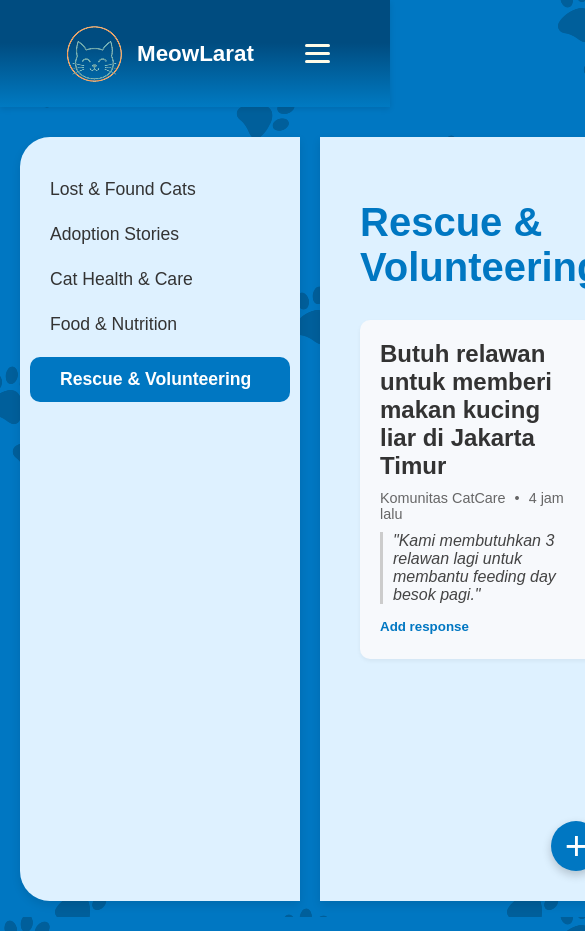
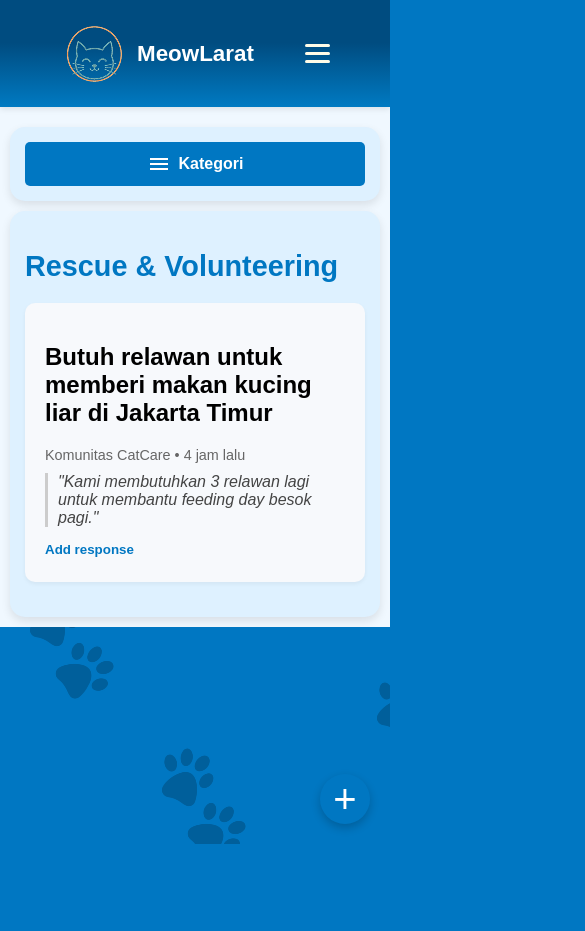
Before and after one commit to NEET-ed/meowlarat-fe, a Vue app: page /forum/rescue in a window 390 px wide. Shown: the top 931 px of the page, 585 px wide, since content can reach past the window. After the commit the page ends 844 px from the top, so only its background shows below. Built offline with nearby package versions, Linux system fonts and the light colour scheme.

Commit message:
Update ForumView.vue

```diff
--- a/src/views/ForumView.vue
+++ b/src/views/ForumView.vue
@@ -6,14 +6,26 @@
     <main class="forum-layout-container">
 
       <aside class="forum-sidebar">
-        <nav>
+        <div class="sidebar-header-mobile">
+          <button class="mobile-menu-toggle" @click="toggleSidebar">
+            <svg v-if="!isSidebarOpen" viewBox="0 0 24 24" fill="currentColor" width="24" height="24">
+              <path d="M3 18h18v-2H3v2zm0-5h18v-2H3v2zm0-7v2h18V6H3z"/>
+            </svg>
+            <svg v-else viewBox="0 0 24 24" fill="currentColor" width="24" height="24">
+              <path d="M19 6.41L17.59 5 12 10.59 6.41 5 5 6.41 10.59 12 5 17.59 6.41 19 12 13.41 17.59 19 19 17.59 13.41 12z"/>
+            </svg>
+            <span>Kategori</span>
+          </button>
+        </div>
+
+        <nav :class="{ 'mobile-hidden': !isSidebarOpen }">
           <ul class="sidebar-menu">
             <li
               v-for="item in sidebarItems"
               :key="item.path"
               :class="{ 'active': $route.path === item.path }"
             >
-              <router-link :to="item.path">{{ item.name }}</router-link>
+              <router-link :to="item.path" @click="closeSidebarOnMobile">{{ item.name }}</router-link>
             </li>
           </ul>
         </nav>
@@ -52,14 +64,11 @@
 
         <div v-if="showNewTopicModal" class="modal-overlay" @click.self="closeNewTopicModal">
       <div class="modal-container">
-
         <div class="modal-header">
           <h2>Buat Topik Baru</h2>
           <button class="close-btn" @click="closeNewTopicModal">&times;</button>
         </div>
-
         <form @submit.prevent="submitNewTopic">
-
           <div class="form-group">
             <label for="forum-type">Jenis Forum</label>
             <select id="forum-type" v-model="newTopic.forum_type" required>
@@ -73,7 +82,6 @@
               </option>
             </select>
           </div>
-
           <div class="form-group">
             <label for="title">Judul Topik</label>
             <input
@@ -84,7 +92,6 @@
               required
             >
           </div>
-
           <div class="form-group">
             <label for="description">Deskripsi Lengkap</label>
             <textarea
@@ -95,41 +102,33 @@
               required
             ></textarea>
           </div>
-
           <div class="modal-footer">
             <button type="submit" class="submit-modal-btn">Submit</button>
           </div>
-
         </form>
       </div>
     </div>
 
         <div v-if="showDetailModal" class="modal-overlay" @click.self="closeDetailModal">
       <div class="modal-container detail-modal">
-
         <div class="modal-header">
           <h2>{{ selectedTopic.title }}</h2>
           <button class="close-btn" @click="closeDetailModal">&times;</button>
         </div>
-
         <div class="topic-detail-content">
           <p class="detail-meta">
             Oleh <strong>{{ selectedTopic.author }}</strong> • {{ selectedTopic.time }}
           </p>
-
           <p class="detail-excerpt">
             {{ selectedTopic.excerpt }}
             <br><br>
           </p>
-
           <hr>
-
           <h3 class="replies-title">Balasan (1)</h3>
           <div class="reply-card">
               <p><strong>Bambang S:</strong> Wah, kasusnya mirip kucing saya. Coba ganti jenis mangkuk makannya, kadang itu membantu!</p>
               <span class="reply-time">1 mnt lalu</span>
           </div>
-
           <div class="form-group add-reply">
               <textarea placeholder="Tulis balasan Anda di sini..." rows="2"></textarea>
               <button class="submit-modal-btn small-btn">Kirim Balasan</button>
@@ -148,9 +147,23 @@ import Navbar from '../components/Navbar.vue';
 const route = useRoute();
 
 // =================================================================
-// 📌 DUMMY DATA UNTUK SEMUA KATEGORI
+// 📌 LOGIKA RESPONSIVITAS MOBILE BARU
+// =================================================================
+const isSidebarOpen = ref(false);
+
+const toggleSidebar = () => {
+isSidebarOpen.value = !isSidebarOpen.value;
+};
+
+const closeSidebarOnMobile = () => {
+// Tutup sidebar hanya jika lebar layar di bawah 992px (lebar tablet/mobile)
+if (window.innerWidth <= 992) {
+ isSidebarOpen.value = false;
+}
+};
 // =================================================================
 
+// DUMMY DATA (TIDAK BERUBAH)
 const sidebarItems = ref([
 { name: 'Lost & Found Cats', path: '/forum/lost-found' },
 { name: 'Adoption Stories', path: '/forum/stories' },
@@ -161,18 +174,8 @@ const sidebarItems = ref([
 
 const allDummyTopics = {
 '/forum/nutrition': [
-    {
-      title: 'Makanan kering vs basah, mana lebih baik?',
-      author: 'Andi P',
-      time: '5 mnt yang lalu',
-      excerpt: 'Halo semuanya, aku masih bingung mau kasih makanan kering atau basah untuk kucingku. Ada yang bisa jelasin kelebihan dan kekurangannya?'
-    },
-    {
-      title: 'Resep makanan rumahan untuk kucing',
-      author: 'Rina M',
-      time: '2 jam lalu',
-      excerpt: 'Ada yang pernah bikin makanan kucing sendiri di rumah? Aku ingin coba buat yang sehat dan aman, biar nggak terus beli makanan kemasan.'
-    }
+ { title: 'Makanan kering vs basah, mana lebih baik?', author: 'Andi P', time: '5 mnt yang lalu', excerpt: 'Halo semuanya, aku masih bingung mau kasih makanan kering atau basah untuk kucingku. Ada yang bisa jelasin kelebihan dan kekurangannya?' },
+ { title: 'Resep makanan rumahan untuk kucing', author: 'Rina M', time: '2 jam lalu', excerpt: 'Ada yang pernah bikin makanan kucing sendiri di rumah? Aku ingin coba buat yang sehat dan aman, biar nggak terus beli makanan kemasan.' }
 ],
 '/forum/lost-found': [
  { title: 'Kucing Oren hilang di daerah Bandung', author: 'Budi H', time: '1 hari yang lalu', excerpt: 'Kucing saya warna oren dengan kalung biru hilang sejak kemarin. Mohon bantuannya.' },
@@ -188,68 +191,39 @@ const allDummyTopics = {
 ],
 };
 
-// =================================================================
-// LOGIKA MODAL & DINAMIS
-// =================================================================
 
-// MODAL 1: Buat Topik Baru
+// LOGIKA MODAL (TIDAK BERUBAH)
 const showNewTopicModal = ref(false);
-
-const openNewTopicModal = () => {
-  showNewTopicModal.value = true;
-};
-
+const openNewTopicModal = () => { showNewTopicModal.value = true; };
 const closeNewTopicModal = () => {
 showNewTopicModal.value = false;
-  // Reset form
 newTopic.value = { forum_type: '', title: '', excerpt: '', author: 'Pengguna Baru', time: 'Baru saja' };
 };
-
-const newTopic = ref({
-  forum_type: '',
-  title: '',
-  excerpt: '',
-  author: 'Pengguna Baru',
-  time: 'Baru saja',
-});
-
+const newTopic = ref({ forum_type: '', title: '', excerpt: '', author: 'Pengguna Baru', time: 'Baru saja', });
 const submitNewTopic = () => {
-  // Logic untuk menentukan path target
 const selectedItem = sidebarItems.value.find(item => item.name === newTopic.value.forum_type);
 const targetPath = selectedItem ? selectedItem.path : '/forum/nutrition';
 
-  // Logic DUMMY: Tambahkan topik ke array data yang sesuai
 if (allDummyTopics[targetPath]) {
-      allDummyTopics[targetPath].unshift({
-          title: newTopic.value.title,
-          author: newTopic.value.author,
-          time: newTopic.value.time,
-          excerpt: newTopic.value.excerpt,
-      });
+ allDummyTopics[targetPath].unshift({ title: newTopic.value.title, author: newTopic.value.author, time: newTopic.value.time, excerpt: newTopic.value.excerpt, });
  alert(`Topik baru berhasil ditambahkan ke kategori ${newTopic.value.forum_type}!`);
 } else {
  alert('Gagal menemukan kategori tujuan.');
 }
-
 closeNewTopicModal();
 };
-
-// MODAL 2: Detail Topik (BARU)
 const showDetailModal = ref(false);
-const selectedTopic = ref({}); // Untuk menyimpan data topik yang sedang dilihat
-
+const selectedTopic = ref({});
 const openTopicDetail = (topic) => {
-  selectedTopic.value = topic; // Isi data topik
-  showDetailModal.value = true; // Tampilkan modal
+selectedTopic.value = topic;
+showDetailModal.value = true;
+};
+const closeDetailModal = () => {
+showDetailModal.value = false;
+selectedTopic.value = {};
 };
 
-const closeDetailModal = () => {
-  showDetailModal.value = false;
-  selectedTopic.value = {}; // Bersihkan data
-};
-
-
-// LOGIKA KOMPUTASI
+// LOGIKA KOMPUTASI (TIDAK BERUBAH)
 const activeTopics = computed(() => {
 return allDummyTopics[route.path] || [];
 });
@@ -262,8 +236,12 @@ const activeCategoryTitle = computed(() => {
 
 <style scoped>
 /* =================================================================
- GAYA UMUM & LAYOUT
+GAYA UMUM & LAYOUT (Desktop Default)
 ================================================================= */
+.forum-page-wrapper {
+background-color: #f0f8ff;
+overflow-x: hidden;
+}
 
 .forum-layout-container {
 display: flex;
@@ -281,7 +259,7 @@ min-height: 700px;
 }
 
 /* =================================================================
- GAYA SIDEBAR
+GAYA SIDEBAR (Desktop Default)
 ================================================================= */
 .forum-sidebar {
 max-width: 280px;
@@ -290,6 +268,11 @@ padding: 30px 0;
 margin-right: 20px;
 border-top-right-radius: 0;
 border-bottom-right-radius: 0;
+}
+
+/* Sembunyikan header mobile di desktop */
+.sidebar-header-mobile {
+display: none;
 }
 
 .sidebar-menu {
@@ -321,7 +304,7 @@ background-color: white;
 }
 
 /* =================================================================
- GAYA KONTEN UTAMA
+GAYA KONTEN UTAMA (Desktop Default)
 ================================================================= */
 .forum-main-content {
 flex-grow: 1;
@@ -343,24 +326,13 @@ border-radius: 10px;
 padding: 20px;
 margin-bottom: 20px;
 box-shadow: 0 2px 4px rgba(0, 0, 0, 0.05);
-  /* PENTING: Tambahkan kursor agar terlihat bisa diklik */
 cursor: pointer;
-}
-
-.discussion-card h2 {
-font-size: 1.5rem;
-color: #333;
-margin: 0 0 10px 0;
 }
 
 .topic-meta {
  font-size: 0.9em;
  color: #666;
  margin-bottom: 10px;
-}
-
-.meta-dot {
- margin: 0 5px;
 }
 
 .topic-excerpt {
@@ -381,38 +353,30 @@ font-weight: 600;
 }
 
 .add-topic-btn {
-position: absolute;
-bottom: 30px;
-right: 40px;
-width: 50px;
-height: 50px;
+position: fixed;
+bottom: 20px;
+right: 20px;
+z-index: 500;
+width: 60px;
+height: 60px;
 background-color: #0077c2;
 color: white;
 border: none;
 border-radius: 50%;
-font-size: 2.5rem;
+font-size: 3rem;
 line-height: 1;
 text-align: center;
 cursor: pointer;
 box-shadow: 0 4px 10px rgba(0, 0, 0, 0.2);
-transition: background-color 0.2s;
-}
-
-.add-topic-btn:hover {
-background-color: #005b99;
-}
-
-.no-topic-message {
- padding: 20px;
- text-align: center;
- color: #666;
- font-style: italic;
+display: flex;
+justify-content: center;
+align-items: center;
+padding-bottom: 5px;
 }
 
 /* =================================================================
- GAYA MODAL UMUM
+✅ GAYA MODAL UMUM (DIKEMBALIKAN)
 ================================================================= */
-
 .modal-overlay {
 position: fixed;
 top: 0;
@@ -434,6 +398,7 @@ background-color: #005b99;
 width: 90%;
 max-width: 600px;
 position: relative;
+margin: 20px;
 }
 
 .modal-header {
@@ -475,7 +440,7 @@ input[type="text"], select, textarea {
     border: 1px solid #ccc;
     border-radius: 5px;
     box-sizing: border-box;
-  font-family: 'Poppins', sans-serif;
+    font-family: inherit;
 }
 
 .modal-footer {
@@ -494,8 +459,9 @@ input[type="text"], select, textarea {
 font-weight: 600;
 }
 
+
 /* =================================================================
-   GAYA MODAL DETAIL KHUSUS
+✅ GAYA MODAL DETAIL KHUSUS (DIKEMBALIKAN)
 ================================================================= */
 .topic-detail-content {
   padding-top: 10px;
@@ -529,8 +495,8 @@ hr {
   background-color: #f0f8ff;
   padding: 15px;
   border-radius: 8px;
+  border-left: 3px solid #0077c2;
   margin-bottom: 15px;
-    border-left: 3px solid #0077c2;
 }
 
 .reply-card p {
@@ -546,10 +512,10 @@ hr {
 }
 
 .add-reply {
-    margin-top: 30px;
   display: flex;
   gap: 10px;
   align-items: flex-end;
+  margin-top: 30px;
 }
 
 .add-reply textarea {
@@ -561,4 +527,140 @@ hr {
   padding: 8px 15px;
   white-space: nowrap;
 }
+
+
+/* =================================================================
+RESPONSIVITAS
+================================================================= */
+
+/* TABLET & MOBILE (max-width: 992px) */
+@media (max-width: 992px) {
+  /* Ubah layout dari row (samping) menjadi column (atas-bawah) */
+.forum-layout-container {
+   flex-direction: column;
+   padding: 15px;
+   min-height: unset;
+    max-width: 100%;
+    width: 100%;
+    box-sizing: border-box;
+ }
+
+/* Sidebar container: Ambil lebar penuh */
+.forum-sidebar {
+   max-width: 100%;
+   min-width: unset; /* ❗ PERBAIKAN: Hapus min-width desktop */
+   width: 100%; /* ❗ PERBAIKAN: Tambahkan width 100% eksplisit */
+   padding: 10px 15px;
+   border-radius: 15px;
+   margin-bottom: 20px;
+   min-height: unset;
+   margin: 10px 0;
+    box-sizing: border-box;
+ }
+
+/* Tampilkan header mobile (tombol Kategori) */
+.sidebar-header-mobile {
+ display: block;
+ padding: 5px 0;
+}
+
+.mobile-menu-toggle {
+ background-color: #0077c2;
+ color: white;
+ border: none;
+ border-radius: 5px;
+ padding: 10px 15px;
+ font-size: 1em;
+ cursor: pointer;
+ display: flex;
+ align-items: center;
+ gap: 8px;
+ font-weight: 600;
+ width: 100%;
+ justify-content: center;
+}
+
+/* Sembunyikan nav menu secara default di mobile */
+.forum-sidebar nav.mobile-hidden {
+ display: none;
+}
+
+/* Tampilkan nav menu saat isSidebarOpen=true */
+.forum-sidebar nav {
+ display: block;
+}
+
+  /* Hilangkan margin dan padding yang mengganggu full width */
+.forum-sidebar nav {
+ padding: 10px 0;
+ border-top: 1px solid #0077c2;
+ margin-top: 10px;
+}
+
+/* Konten Utama: Ambil lebar penuh, tanpa margin kiri */
+.forum-main-content {
+   flex-grow: 1;
+   width: 100%; /* ❗ PERBAIKAN: Tambahkan width 100% eksplisit */
+   padding: 20px;
+   min-height: unset;
+   border-radius: 15px;
+    box-sizing: border-box; /* ❗ PENTING: Pastikan padding tidak menambah lebar */
+ }
+.add-topic-btn {
+ width: 50px;
+ height: 50px;
+ font-size: 2.5rem;
+ padding-bottom: 2px;
+}
+}
+
+/* MOBILE KECIL (max-width: 600px) */
+@media (max-width: 600px) {
+.forum-layout-container {
+ padding: 10px;
+}
+
+.forum-main-content {
+ padding: 15px;
+}
+
+.main-title {
+ font-size: 1.8rem;
+ margin-bottom: 20px;
+}
+
+/* Modal di layar kecil */
+.modal-container {
+    width: calc(100% - 20px);
+    margin: 10px;
+    padding: 20px;
+
+    /* ❗ PERBAIKAN UTAMA: Batasi tinggi dan aktifkan scroll pada container detail modal */
+    max-height: 90vh; /* Batasi tinggi modal hingga 90% dari tinggi viewport */
+    overflow-y: auto; /* Aktifkan scroll vertikal jika konten melebihi max-height */
+
+    /* Pastikan detail modal tidak terganggu oleh margin atas/bawah */
+    display: flex;
+    flex-direction: column;
+  }
+
+.modal-header h2 {
+ font-size: 1.5rem;
+}
+
+.submit-modal-btn {
+ width: 100%;
+ padding: 12px;
+}
+
+.add-reply {
+ flex-direction: column;
+ gap: 5px;
+ align-items: stretch;
+}
+
+.small-btn {
+ width: 100%;
+}
+}
 </style>
```
Lines whose indentation alone changed are shown as unchanged.
